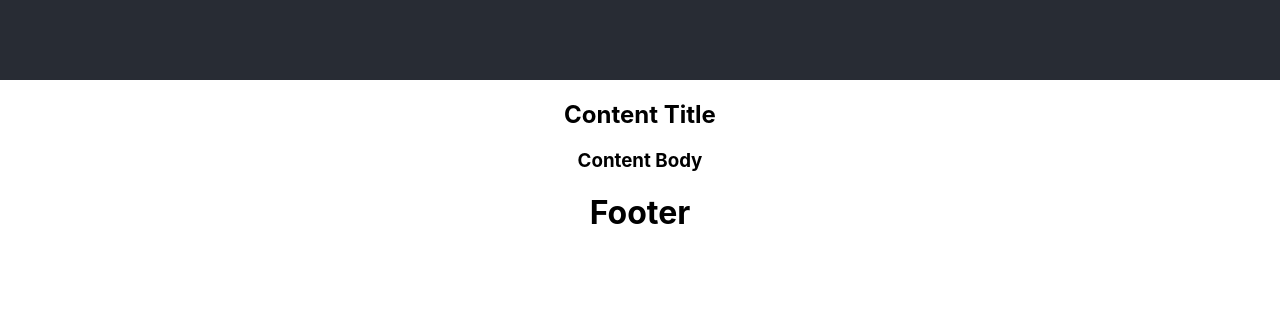
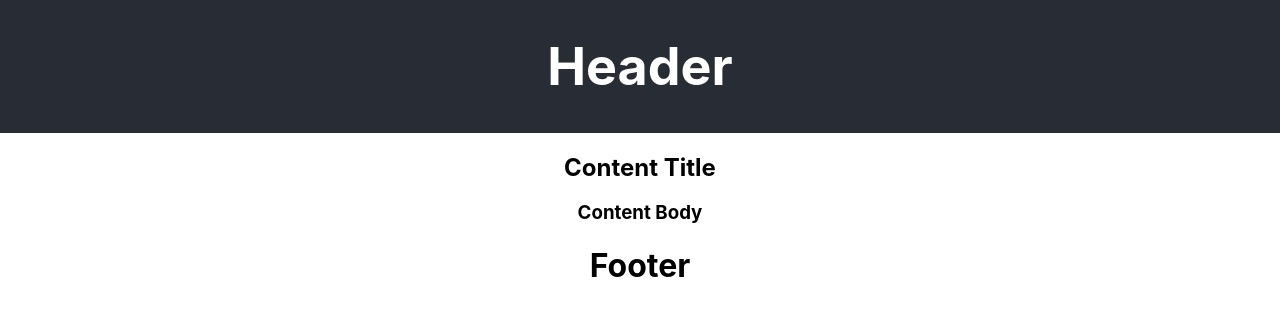
Before and after one commit to justinclanglinais/jcl-fe, a React (Create React App) app: page / in a window 1280 px wide. Shown: the top 316 px of the page. Built offline with nearby package versions, Linux system fonts and the light colour scheme.

Commit message:
feat(App): import Header component

```diff
--- a/src/App.js
+++ b/src/App.js
@@ -1,10 +1,11 @@
-import logo from './logo.svg';
 import './App.css';
+import Header from './components/Header.js';
 
 function App() {
   return (
     <div className="App">
       <div className="App-header">
+        <Header />
       </div>
       <div className="App-body">
         <div className="App-content-1">
--- a/src/components/Header.js
+++ b/src/components/Header.js
@@ -1,6 +1,6 @@
 import React from 'react'
 
-default export class Header extends React.Component {
+export default class Header extends React.Component {
     render () {
         return (
             <header className="App-header">
```
Also changed, not shown: src/components/Footer.js (added, +11 -0 lines), src/logo.svg (deleted).
